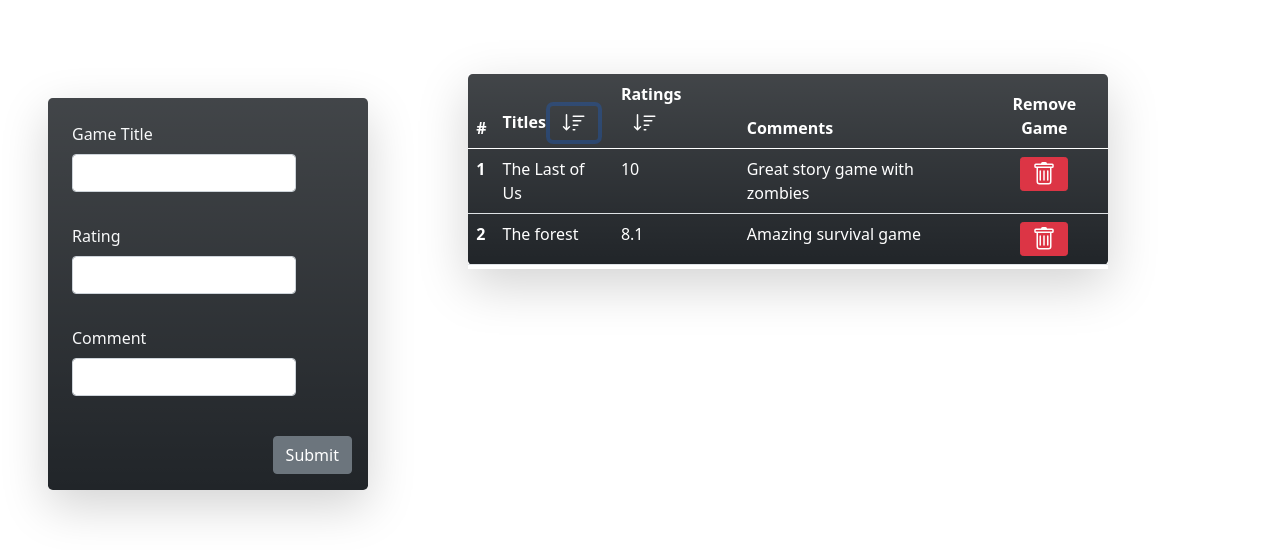
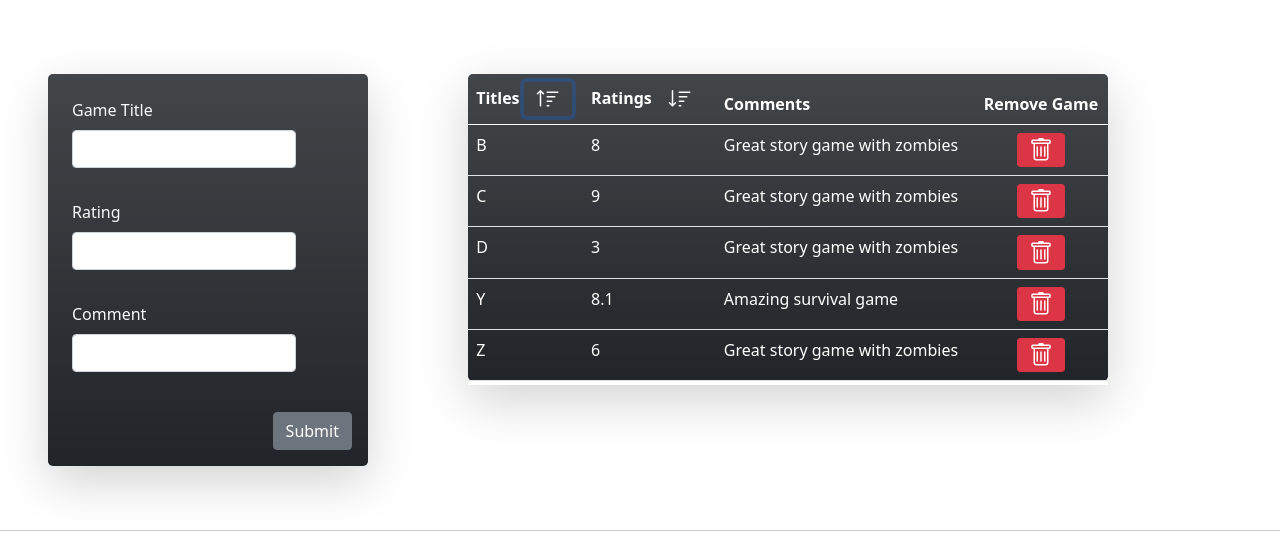
Before and after one commit to JasonGri/Midterm, a plain HTML site: page index.html in a window 1280 px wide. Both pictures are taken after a click on the button 574 px from the left and 302 px from the top of the page. Shown: the part 180-730 px from the top of the page. Drawn offline with Linux system fonts and the light colour scheme.

Commit message:
Implementation of column sorting

```diff
--- a/index.html
+++ b/index.html
@@ -68,17 +68,16 @@
 
     <!--Main Data Grid-->
     <div class="d-inline-flex m-5 w-50 shadow-lg">
-        <table class="table rounded-3 mb-1 bg-dark bg-gradient">
+        <table id="myTable" class="table rounded-3 mb-1 bg-dark bg-gradient">
             <thead>
             <tr>
-                <th scope="col">#</th>
                 <th scope="col">
                     Titles
-                    <button id='title-toggle' type="button" class="btn btn-sm"><img class="filter-white" src="./imgs/sort-down.svg" width="30" height="24"></button>
+                    <button id='toggle' type="button" class="btn btn-sm"><img class="filter-white" src="./imgs/sort-down.svg" width="30" height="24"></button>
                 </th>
                 <th scope="col">
                     Ratings
-                    <button id='rating-toggle' type="button" class="btn btn-sm"><img class="filter-white" src="./imgs/sort-down.svg" width="30" height="24"></button>
+                    <button id='toggle' type="button" class="btn btn-sm"><img class="filter-white" src="./imgs/sort-down.svg" width="30" height="24"></button>
                 </th>
                 <th scope="col">Comments</th>
                 <th scope="col" id="th-dlt">Remove Game</th>
@@ -86,17 +85,33 @@
             </thead>
             <tbody>
             <tr>
-                <th scope="row">1</th>
-                <td>The Last of Us</td>
-                <td>10</td>
+                <td>Y</td>
+                <td>8.1</td>
+                <td>Amazing survival game</td>
+                <td id="td-dlt"><button type="button" class="btn btn-danger btn-sm dlt"><img class="filter-white" src="./imgs/trash.svg" alt="trashcan" width="30" height="24"></button></td>
+            </tr>
+            <tr>
+                <td>Z</td>
+                <td>6</td>
                 <td>Great story game with zombies</td>
                 <td id="td-dlt"><button type="button" class="btn btn-danger btn-sm dlt"><img class="filter-white" src="./imgs/trash.svg" alt="trashcan" width="30" height="24"></button></td>
             </tr>
             <tr>
-                <th scope="row">2</th>
-                <td>The forest</td>
-                <td>8.1</td>
-                <td>Amazing survival game</td>
+                <td>B</td>
+                <td>8</td>
+                <td>Great story game with zombies</td>
+                <td id="td-dlt"><button type="button" class="btn btn-danger btn-sm dlt"><img class="filter-white" src="./imgs/trash.svg" alt="trashcan" width="30" height="24"></button></td>
+            </tr>
+            <tr>
+                <td>D</td>
+                <td>3</td>
+                <td>Great story game with zombies</td>
+                <td id="td-dlt"><button type="button" class="btn btn-danger btn-sm dlt"><img class="filter-white" src="./imgs/trash.svg" alt="trashcan" width="30" height="24"></button></td>
+            </tr>
+            <tr>
+                <td>C</td>
+                <td>9</td>
+                <td>Great story game with zombies</td>
                 <td id="td-dlt"><button type="button" class="btn btn-danger btn-sm dlt"><img class="filter-white" src="./imgs/trash.svg" alt="trashcan" width="30" height="24"></button></td>
             </tr>
             </tbody>
--- a/script.js
+++ b/script.js
@@ -1,11 +1,11 @@
 'use strict';
 
 // Changes the src path of the svg icon
-function toggleSort(){
+function toggleSort(btn, asc){
     const sortUp = './imgs/sort-up.svg'
     const sortDown = './imgs/sort-down.svg'
-    let sortImg = this.firstChild
-    sortImg.src === 'file:///C:/Users/jason/OneDrive/Desktop/Midterm/Midterm/imgs/sort-down.svg' ? sortImg.src = sortUp : sortImg.src = sortDown;
+    let sortImg = btn.firstChild
+    asc ? sortImg.src = sortDown : sortImg.src = sortUp;
 }
 
 // Validates Input of the form, displays a message in case of error
@@ -35,13 +35,36 @@ function formValidation2(title, rating, comment){
     return isValid;
 }
 
+// Sorts table rows by column specified
+function sortTableByColumn(table, column, asc=true){
+    const dirModifier = asc ? 1:-1;
+    const tbody = table.tBodies[0];
+    const rows = Array.from(tbody.querySelectorAll('tr'));
 
+    // Sort each row
+    const sortedRows = rows.sort((a,b) => {
+        const aColText = a.querySelector(`td:nth-child(${ column + 1})`).textContent.trim();
+        const bColText = b.querySelector(`td:nth-child(${ column + 1})`).textContent.trim();
+
+        return aColText > bColText ? (1 * dirModifier) : (-1 * dirModifier);
+    })
+
+    // Remove all existing table rows from the table
+    while (tbody.firstChild) {
+        tbody.removeChild(tbody.firstChild);
+    }
+
+    // Re-add the newly sorted rows
+    tbody.append(...sortedRows);
+
+    // Remember how the column is currently sorted
+    table.querySelectorAll("th").forEach(th => th.classList.remove("th-sort-asc", "th-sort-desc"));
+    table.querySelector(`th:nth-child(${ column + 1})`).classList.toggle("th-sort-asc", asc); // if asc param is true it places the th-sort-asc class to the th element
+    table.querySelector(`th:nth-child(${ column + 1})`).classList.toggle("th-sort-desc", !asc);// if asc param is NOT true it places the th-sort-desc class to the th element
+
+}
 
 document.addEventListener('DOMContentLoaded', () => {
-
-    // Toggling Sorting Icon
-    document.getElementById('title-toggle').onclick = toggleSort;
-    document.getElementById('rating-toggle').onclick = toggleSort;
 
     // Submission of the form
     document.querySelector('form').onsubmit = () => {
@@ -58,8 +81,7 @@ document.addEventListener('DOMContentLoaded', () => {
         const tr = document.createElement('tr');
         // Customize the format of the tr html code
         tr.innerHTML =
-        `<th scope="row">2</th>
-        <td>${title.value}</td>
+        `<td>${title.value}</td>
         <td>${rating.value}</td>
         <td>${comment.value}</td>
         <td id="td-dlt">
@@ -87,4 +109,16 @@ document.addEventListener('DOMContentLoaded', () => {
         return false;
     };
 
+    // Sorting
+    document.querySelectorAll("#myTable th #toggle").forEach(btn => {
+        btn.addEventListener("click", () => {
+            const th = btn.parentElement;
+            const tableElement = th.parentElement.parentElement.parentElement;
+            const headerIndex = Array.prototype.indexOf.call(th.parentElement.children, th); // Finds the index of each table header
+            const currentIsAscending = th.classList.contains("th-sort-asc");
+
+            sortTableByColumn(tableElement, headerIndex, !currentIsAscending);
+            toggleSort(btn, currentIsAscending);
+        });
+    });
 });
```
